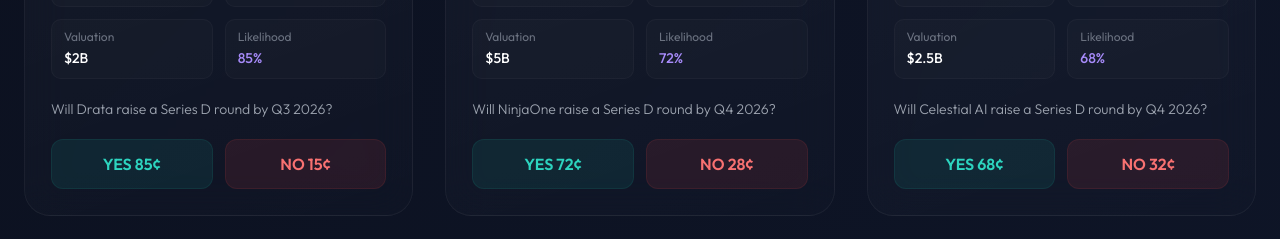
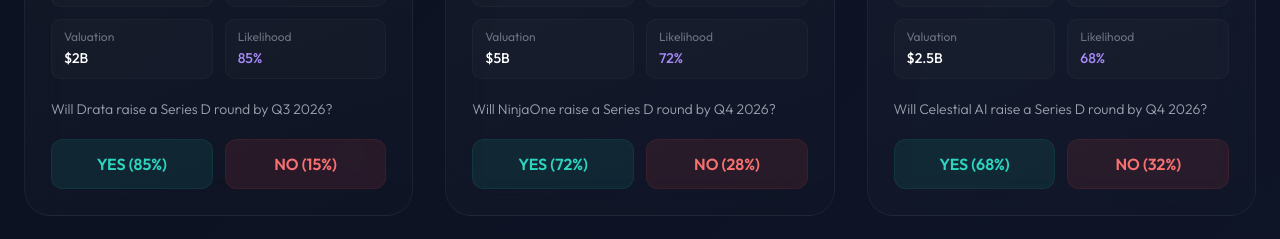
Before and after one commit to danielabrahamx/FoundersNet-Site, a website: page index.html in a window 1280 px wide. Shown: the part 1820-2059 px from the top of the page. Drawn offline with nearby package versions, Linux system fonts and the light colour scheme.

Commit message:
edit page

```diff
--- a/index.html
+++ b/index.html
@@ -218,10 +218,10 @@
                         <div class="flex gap-3">
                             <button
                                 class="flex-1 py-3 rounded-xl bg-teal-500/10 text-teal-400 font-semibold hover:bg-teal-500/20 transition-all duration-300 border border-teal-500/10 hover:border-teal-500/20">YES
-                                85¢</button>
+                                (85%)</button>
                             <button
                                 class="flex-1 py-3 rounded-xl bg-red-500/10 text-red-400 font-semibold hover:bg-red-500/20 transition-all duration-300 border border-red-500/10 hover:border-red-500/20">NO
-                                15¢</button>
+                                (15%)</button>
                         </div>
                     </div>
                     <div class="market-card">
@@ -260,10 +260,10 @@
                         <div class="flex gap-3">
                             <button
                                 class="flex-1 py-3 rounded-xl bg-teal-500/10 text-teal-400 font-semibold hover:bg-teal-500/20 transition-all duration-300 border border-teal-500/10 hover:border-teal-500/20">YES
-                                72¢</button>
+                                (72%)</button>
                             <button
                                 class="flex-1 py-3 rounded-xl bg-red-500/10 text-red-400 font-semibold hover:bg-red-500/20 transition-all duration-300 border border-red-500/10 hover:border-red-500/20">NO
-                                28¢</button>
+                                (28%)</button>
                         </div>
                     </div>
                     <div class="market-card">
@@ -302,10 +302,10 @@
                         <div class="flex gap-3">
                             <button
                                 class="flex-1 py-3 rounded-xl bg-teal-500/10 text-teal-400 font-semibold hover:bg-teal-500/20 transition-all duration-300 border border-teal-500/10 hover:border-teal-500/20">YES
-                                68¢</button>
+                                (68%)</button>
                             <button
                                 class="flex-1 py-3 rounded-xl bg-red-500/10 text-red-400 font-semibold hover:bg-red-500/20 transition-all duration-300 border border-red-500/10 hover:border-red-500/20">NO
-                                32¢</button>
+                                (32%)</button>
                         </div>
                     </div>
                 </div>
```
Also changed, not shown: partials/market-cards.html (+6 -6 lines).
